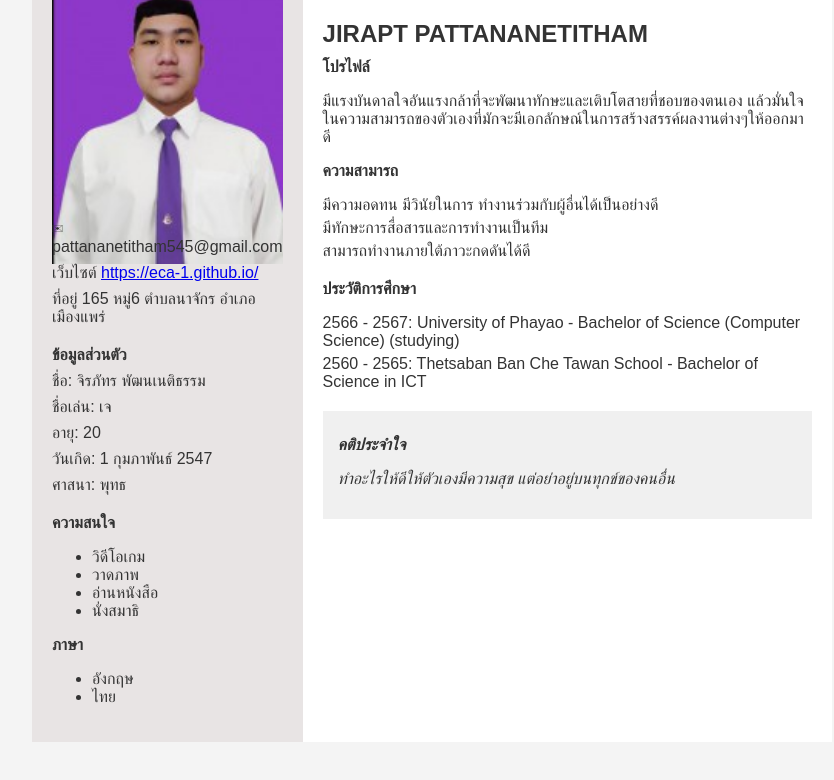
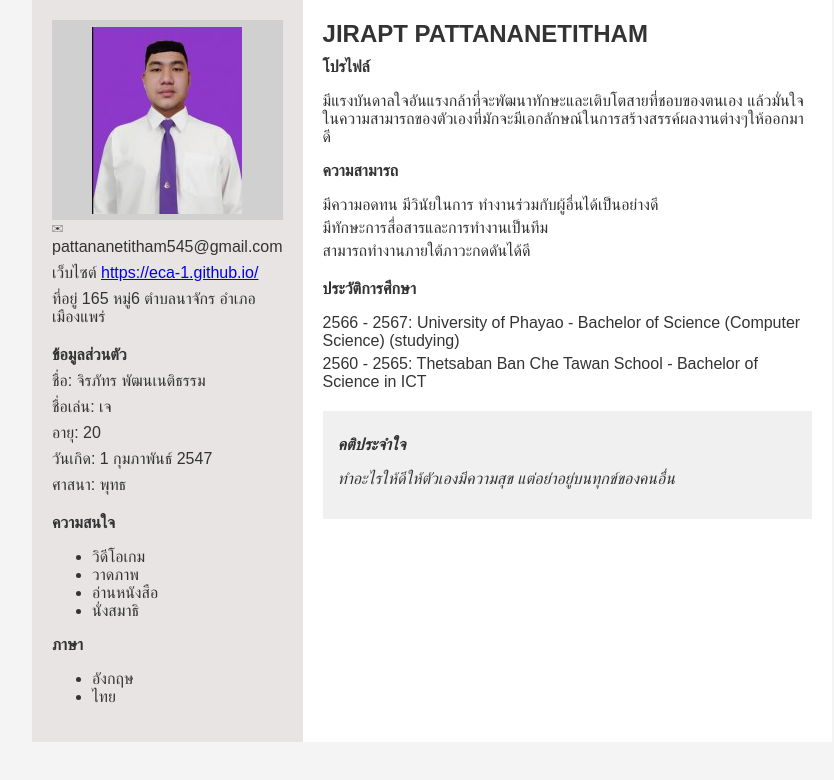
Before and after one commit to eca-1/eca-1.github.io, a plain HTML site: page index.html in a window 1280 px wide. Shown: the whole page, without its empty margins (208-1042 px from the left). Drawn offline with Linux system fonts and the light colour scheme.

Commit message:
Update index.html

```diff
--- a/index.html
+++ b/index.html
@@ -74,7 +74,7 @@
 <div class="container">
     <div class="left">
         <div class="profile-image" style="width: 100%; height: 200px;">
-    <img src="https://raw.githubusercontent.com/eca-1/eca-1.github.io/refs/heads/main/123.png" alt="Profile Image" style="width: 100%; height: auto;" >
+    <img src="https://raw.githubusercontent.com/eca-1/eca-1.github.io/refs/heads/main/123.png" alt="Profile Image" style="width: auto; height: auto;" >
         </div>
 
         <div class="contact-info">
```
